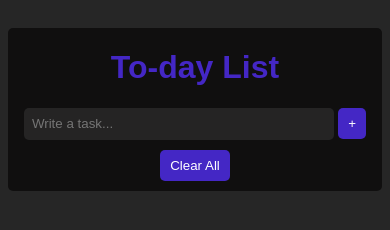
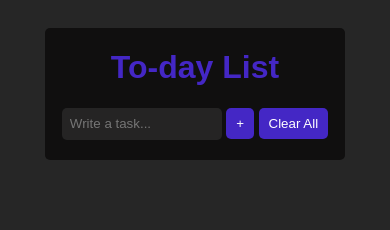
Before and after one commit to alex-lemos/to-day-list, a plain HTML site: page index.html in a window 390 px wide. Drawn offline with Linux system fonts and the light colour scheme.

Commit message:
Update style.css

```diff
--- a/style.css
+++ b/style.css
@@ -95,3 +95,23 @@ input[type=checkbox]:hover ~ label {
     background-color: rgba(53, 53, 53, 0.57);
     color: white;
 }
+
+@media screen and (max-width: 500px){
+    input[type=text]{
+        width: 200px;
+    }
+
+    main{
+        width: 350px;
+    }
+}
+
+@media screen and (max-width: 400px){
+    input[type=text]{
+        width: 150px;
+    }
+
+    main{
+        width: 300px;
+    }
+}
```
